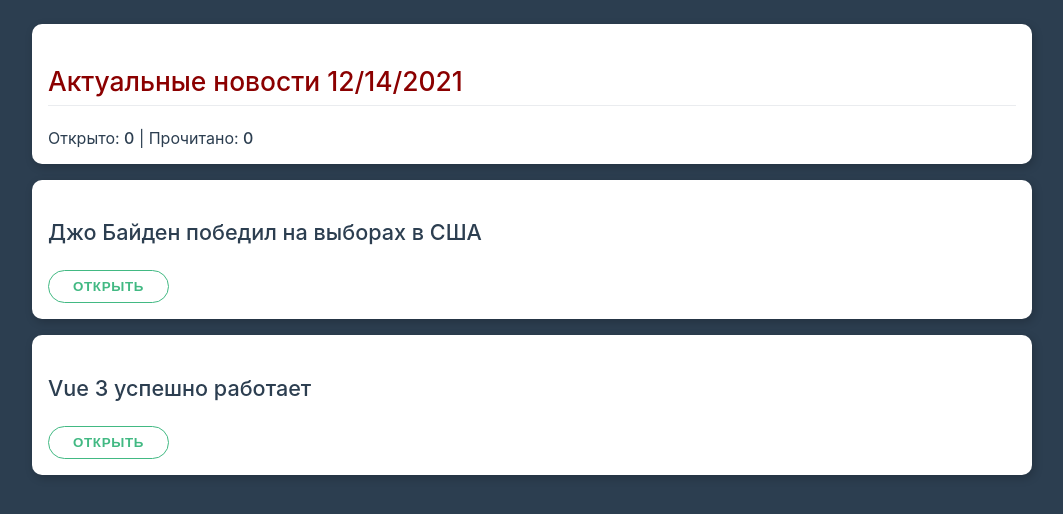
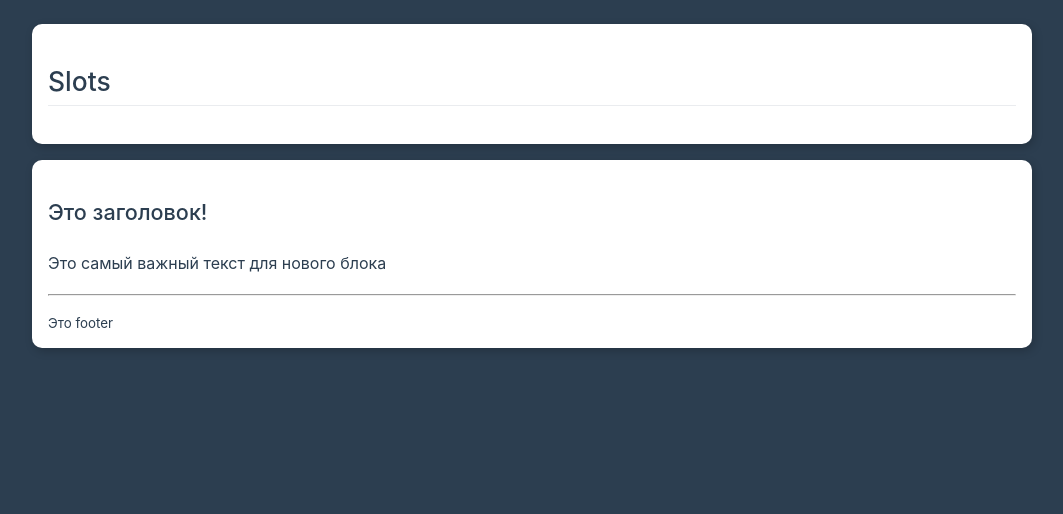
Before and after one commit to c0ntr-all/vue-basics, a Vue app: page / in a window 1280 px wide. Shown: the top 514 px of the page, without its empty margins (108-1171 px from the left). Built offline with nearby package versions, Linux system fonts and the light colour scheme.

Commit message:
06-13: Как работают slots

```diff
--- a/src/App.vue
+++ b/src/App.vue
@@ -1,79 +1,30 @@
 <template>
   <div class="container pt-1">
     <div class="card">
-      <h2>Актуальные новости {{ now }}</h2>
-      <span>Открыто: <strong>{{ openRate }}</strong> | Прочитано: <strong>{{ readRate }}</strong></span>
+      <h2>Slots</h2>
     </div>
 
-    <app-news
-        v-for="item in news"
-        :key="item.id"
-        :title="item.title"
-        :id="item.id"
-        :is-open="item.isOpen"
-        :was-read="item.wasRead"
-        @open-news="openNews"
-        @read-news="readNews"
-        @unmark="unreadNews"
-    ></app-news>
+    <app-block>
+      <p>Это самый важный текст для нового блока</p>
+      <!-- # - сокращенное выражение slot-->
+      <template #header>
+        <h3>Это заголовок!</h3>
+      </template>
+
+      <template v-slot:footer>
+        <hr>
+        <small>Это footer</small>
+      </template>
+    </app-block>
   </div>
 </template>
 
 <script>
-import AppNews from './AppNews'
+import AppBlock from './AppBlock'
 export default {
-  data() {
-    return {
-      now: new Date().toLocaleDateString(),
-      openRate: 0,
-      readRate: 0,
-      news: [
-        {
-          title: 'Джо Байден победил на выборах в США',
-          id: 1,
-          isOpen: false,
-          wasRead: false
-        },
-        {
-          title: 'Vue 3 успешно работает',
-          id: 2,
-          isOpen: false,
-          wasRead: false
-        }
-      ]
-    }
-  },
-  provide() {
-    return {
-      title: 'Список всех новостей',
-      news: this.news
-    }
-  },
-  methods: {
-    openNews() {
-      this.openRate++
-    },
-    readNews(id) {
-      const idx = this.news.findIndex(news => news.id === id)
-      this.news[idx].wasRead = true
-      this.readRate++
-    },
-    unreadNews(id) {
-      const news = this.news.find(news => news.id === id)
-      news.wasRead = false
-      this.readRate--
-    }
-  },
-  components: {
-    // 'app-news': AppNews
-    // AppNews: AppNews
-    AppNews
-  }
+  components: {AppBlock}
 }
 </script>
 
 <style scoped>
-  h2 {
-    color: darkred;
-  }
 </style>
--- /dev/null
+++ b/src/AppBlock.vue
@@ -0,0 +1,22 @@
+<template>
+  <div class="card">
+    <slot name="header"></slot>
+    <!-- Дефолтное значение, если ничего не передается из основного компонента. name указывать необязательно -->
+    <slot name="default">No text</slot>
+    <div v-id="$slots.footer">
+      <slot name="footer"></slot>
+    </div>
+  </div>
+</template>
+
+<script>
+  export default {
+    mounted() {
+      console.log(this.$slots)
+    }
+  }
+</script>
+
+<style scoped>
+
+</style>
--- /dev/null
+++ b/src/AppNewsOld.vue
@@ -0,0 +1,79 @@
+<template>
+  <div class="container pt-1">
+    <div class="card">
+      <h2>Актуальные новости {{ now }}</h2>
+      <span>Открыто: <strong>{{ openRate }}</strong> | Прочитано: <strong>{{ readRate }}</strong></span>
+    </div>
+
+    <app-news
+        v-for="item in news"
+        :key="item.id"
+        :title="item.title"
+        :id="item.id"
+        :is-open="item.isOpen"
+        :was-read="item.wasRead"
+        @open-news="openNews"
+        @read-news="readNews"
+        @unmark="unreadNews"
+    ></app-news>
+  </div>
+</template>
+
+<script>
+import AppNews from './AppNews'
+export default {
+  data() {
+    return {
+      now: new Date().toLocaleDateString(),
+      openRate: 0,
+      readRate: 0,
+      news: [
+        {
+          title: 'Джо Байден победил на выборах в США',
+          id: 1,
+          isOpen: false,
+          wasRead: false
+        },
+        {
+          title: 'Vue 3 успешно работает',
+          id: 2,
+          isOpen: false,
+          wasRead: false
+        }
+      ]
+    }
+  },
+  provide() {
+    return {
+      title: 'Список всех новостей',
+      news: this.news
+    }
+  },
+  methods: {
+    openNews() {
+      this.openRate++
+    },
+    readNews(id) {
+      const idx = this.news.findIndex(news => news.id === id)
+      this.news[idx].wasRead = true
+      this.readRate++
+    },
+    unreadNews(id) {
+      const news = this.news.find(news => news.id === id)
+      news.wasRead = false
+      this.readRate--
+    }
+  },
+  components: {
+    // 'app-news': AppNews
+    // AppNews: AppNews
+    AppNews
+  }
+}
+</script>
+
+<style scoped>
+h2 {
+  color: darkred;
+}
+</style>
```
